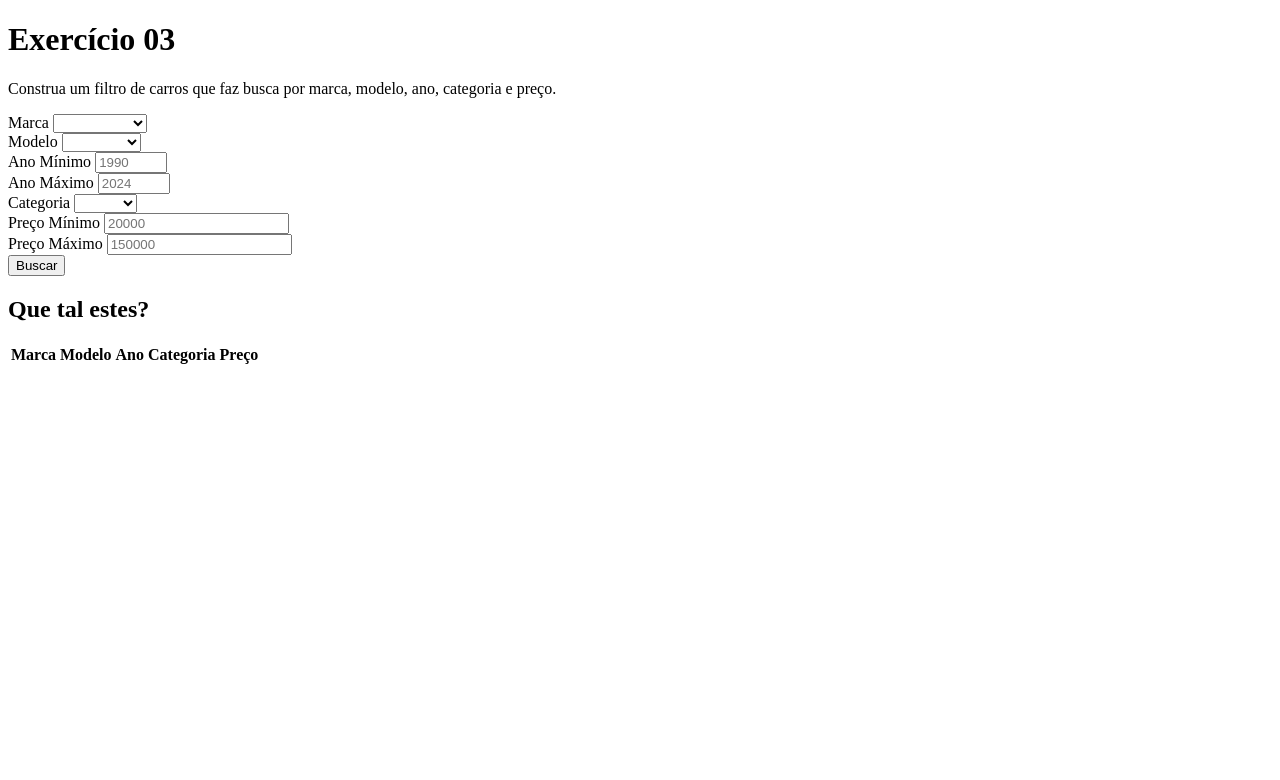
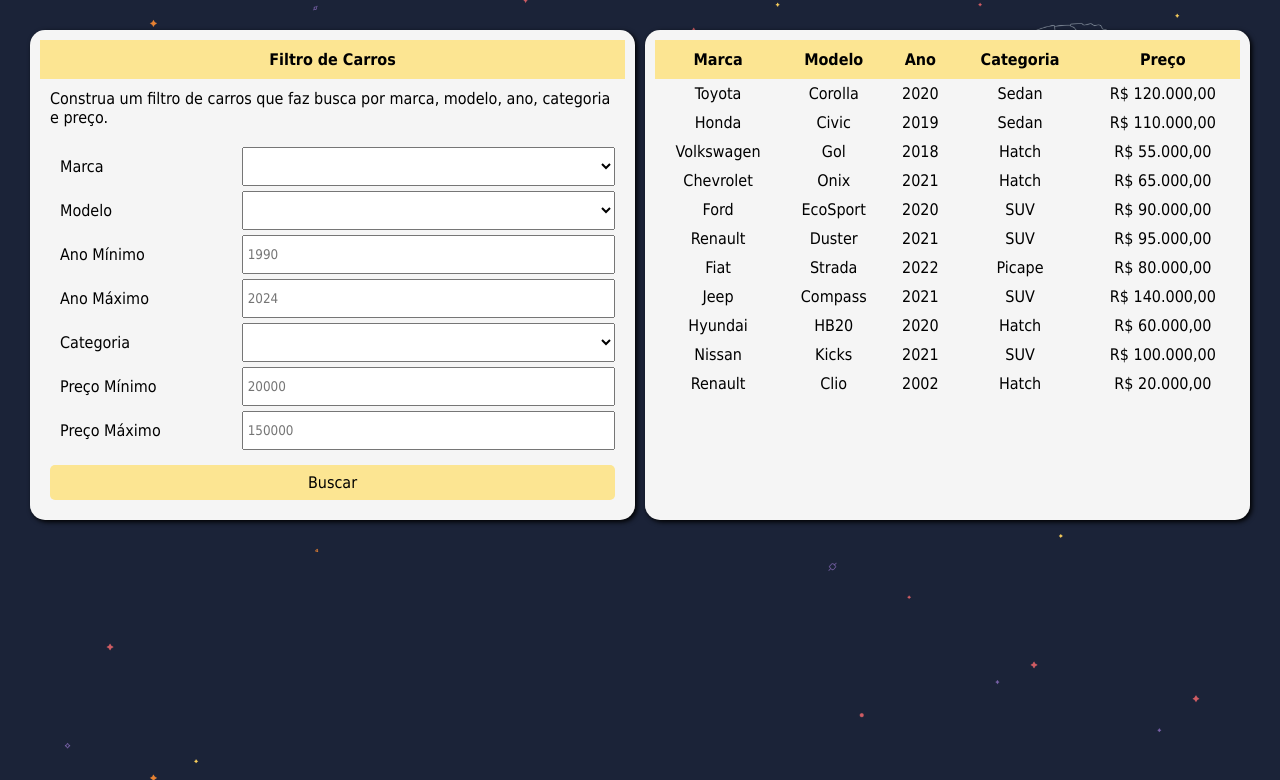
Before and after one commit to melperdomo/treinamento-php, a PHP site: page /13-classes/buscador/Carros.php in a window 1280 px wide. Shown: the top 780 px of the page. Run offline with PHP 8.4, Linux system fonts and the light colour scheme; data that the repository does not hold is empty.

Commit message:
Finalizando função

```diff
--- a/exercicios/13-classes/buscador/Buscador.php
+++ b/exercicios/13-classes/buscador/Buscador.php
@@ -95,6 +95,7 @@ class Buscador
         }
         return array_filter(static::CARROS, function($carro) use($marca) {
             return ($carro['marca'] == $marca);
+            // uma verificação com o array filter me retorna um resultado boleano true or false
         });
     }
 
@@ -132,7 +133,7 @@ class Buscador
         });
     }
 
-    static function filtraPreco(float $preco_min, float $preco_max):array
+    static function filtraPrecoMin(float $preco_min):array
     {
         // $preco_carros = [];
         // foreach (static::CARROS as $carro) {
@@ -141,15 +142,25 @@ class Buscador
         //     }
         // }
         // return $preco_carros;
-        if (empty($preco_min) && empty($preco_max)) {
+        if (empty($preco_min)){
             return static::CARROS;
         }
-        return array_filter(static::CARROS, function($carro) use($preco_min, $preco_max) {
-            return ($carro['preco'] >= $preco_min && $carro['preco'] <= $preco_max);
+        return array_filter(static::CARROS, function($carro) use($preco_min) {
+            return ($carro['preco'] >= $preco_min);
         });
     }
 
-    static function filtraAno(int $ano_min, int $ano_max):array
+    static function filtraPrecoMax(float $preco_max):array
+    {
+        if (empty($preco_max)){
+            return static::CARROS;
+        }
+        return array_filter(static::CARROS, function ($carro) use($preco_max) {
+            return ($carro['preco'] <= $preco_max);
+        });
+    }
+
+    static function filtraAnoMin(int $ano_min):array
     {
         // $ano_carros = [];
         // foreach (static::CARROS as $carro) {
@@ -158,21 +169,40 @@ class Buscador
         //     }
         // }
         // return $ano_carros;
-        if (empty($ano_min) && empty($preco_max)) {
+        if (empty($ano_min)) {
             return static::CARROS;
         }
-        return array_filter(static::CARROS, function($carro) use($ano_min, $ano_max) {
-            return ($carro['ano'] >= $ano_min && $carro['ano'] <= $ano_max);
+        return array_filter(static::CARROS, function($carro) use($ano_min) {
+            return ($carro['ano'] >= $ano_min);
+        });
+    }
+
+    static function filtraAnoMax(int $ano_max):array
+    {
+        if (empty($ano_max)) {
+            return static::CARROS;
+        }
+        return array_filter(static::CARROS, function($carro) use($ano_max) {
+            return ($carro['ano'] <= $ano_max);
         });
     }
 
     static function filtrar(string $marca = "", string $modelo = "", string $categoria = "", float $preco_min = 0, float $preco_max = 0, int $ano_min = 0, int $ano_max = 0) {
-        $carros_marcas = static::filtraMarca($marca);
-        $carros_modelos = static::filtraModelo($modelo);
-        $carros_categorias = static::filtraCategoria($categoria);
-        $carros_precos = static::filtraPreco($preco_min, $preco_max);
-        $carros_anos = static::filtraAno($ano_min, $ano_max);
-
+        $carros_da_marca = static::filtraMarca($marca);
+        $carros_do_modelo = static::filtraModelo($modelo);
+        $carros_da_categoria = static::filtraCategoria($categoria);
+        $carros_do_preco_min = static::filtraPrecoMin($preco_min);
+        $carros_do_preco_max = static::filtraPrecoMax($preco_max);
+        $carros_do_ano_min = static::filtraAnoMin($ano_min);
+        $carros_do_ano_max = static::filtraAnoMax($ano_max);
+        $carros_encontrados = array_filter(static::CARROS, function($carro) use($carros_da_marca, $carros_do_modelo, $carros_da_categoria, $carros_do_preco_min, $carros_do_preco_max, $carros_do_ano_min, $carros_do_ano_max) {
+            if (in_array($carro, $carros_da_marca) && in_array($carro, $carros_do_modelo) && in_array($carro, $carros_da_categoria) && in_array($carro, $carros_do_preco_min) && in_array($carro, $carros_do_preco_max) && in_array($carro, $carros_do_ano_min) && in_array($carro, $carros_do_ano_max)) {
+                return true;
+            } else {
+                return false;
+            }
+        });
+        return $carros_encontrados;
     }
 
 
--- a/exercicios/13-classes/buscador/Carros.php
+++ b/exercicios/13-classes/buscador/Carros.php
@@ -15,14 +15,18 @@ $preco_max = floatval(@$_GET['preco-max']) ?? 0;
     <meta charset="UTF-8">
     <meta name="viewport" content="width=device-width, initial-scale=1.0">
     <title>Carros</title>
+    <link rel="stylesheet" href="style/style.css">
 </head>
 
 <body>
-    <h1>Exercício 03</h1>
+    <div class="conteiner">
+        <div class="buscador">
+            <h1>Filtro de Carros</h1>
             <p>Construa um filtro de carros que faz busca por marca, modelo, ano, categoria e preço.</p>
-    <form>
+            <form class="buscador-opcoes">
+
             <label for="marca">Marca </label>
-        <select name="marca" id="marca">
+                <select class="buscador-item" name="marca" id="marca">
                     <option value=""></option>
                     <option value="Toyota">Toyota</option>
                     <option value="Volkswagen">Volkswagen</option>
@@ -35,10 +39,10 @@ $preco_max = floatval(@$_GET['preco-max']) ?? 0;
                     <option value="Hyundai">Hyundai</option>
                     <option value="Nissan">Nissan</option>
                 </select>
-        <br>
+
 
                 <label for="modelo">Modelo </label>
-        <select name="modelo" id="modelo">
+                <select class="buscador-item" name="modelo" id="modelo">
                     <option value=""></option>
                     <option value="Corolla">Corolla</option>
                     <option value="Civic">Civic</option>
@@ -51,46 +55,43 @@ $preco_max = floatval(@$_GET['preco-max']) ?? 0;
                     <option value="HB20">HB20</option>
                     <option value="Kicks">Kicks</option>
                 </select>
-        <br>
+
 
                 <label for="ano-min">Ano Mínimo </label>
-        <input type="number" id="ano-min" name="ano-min" step="1" min="1990" max="2024" placeholder="1990">
-        <br>
+                <input class="buscador-item-number" type="number" id="ano-min" name="ano-min" step="1" min="1990" max="2024" placeholder="1990">
+
 
                 <label for="ano-max">Ano Máximo </label>
-        <input type="number" id="ano-max" name="ano-max" step="1" min="1990" max="2024" placeholder="2024">
-        <br>
+                <input class="buscador-item-number" type="number" id="ano-max" name="ano-max" step="1" min="1990" max="2024" placeholder="2024">
 
                 <label for="categoria">Categoria </label>
-        <select name="categoria" id="categoria">
+                <select class="buscador-item" name="categoria" id="categoria">
                     <option value=""></option>
                     <option value="Sedan">Sedan</option>
                     <option value="Hatch">Hatch</option>
                     <option value="SUV">SUV</option>
                     <option value="Picape">Picape</option>
                 </select>
-        <br>
+
 
                 <label for="preco-min">Preço Mínimo </label>
-        <input type="number" id="preco-min" name="preco-min" step="0.5" min="0" placeholder="20000">
-        <br>
+                <input class="buscador-item-number" type="number" id="preco-min" name="preco-min" step="0.5" min="0" placeholder="20000">
 
                 <label for="preco-max">Preço Máximo </label>
-        <input type="number" id="preco-max" name="preco-max" step="0.5" min="0" placeholder="150000">
-        <br>
+                <input class="buscador-item-number" type="number" id="preco-max" name="preco-max" step="0.5" min="0" placeholder="150000">
 
                 <button type="submit"> Buscar </button>
         </form>
-    <h2>Que tal estes?</h2>
-    <div>
-        <?php $carros = Buscador::filtrar($marca, $modelo, $categoria, $ano_min, $ano_max, $preco_min, $preco_max) ?>
-        <table>
+        </div>
+        <div class="buscador">
+            <?php $carros = Buscador::filtrar($marca, $modelo, $categoria, $preco_min, $preco_max, $ano_min, $ano_max) ?>
+            <table class="buscador-resultados">
                 <tr>
                     <th>Marca</th>
                     <th>Modelo</th>
                     <th>Ano</th>
                     <th>Categoria</th>
-                <th>Preço</th>
+                    <th class="col-preco">Preço</th>
                 </tr>
                 <?php foreach ($carros as $carro): ?>
                     <tr>
@@ -98,11 +99,12 @@ $preco_max = floatval(@$_GET['preco-max']) ?? 0;
                         <td><?php echo $carro['modelo'] ?></td>
                         <td><?php echo $carro['ano'] ?></td>
                         <td><?php echo $carro['categoria'] ?></td>
-                    <td><?php echo "R$ " . number_format($carro['preco'], 2, ',','.')?></td>
+                        <td class="col-preco"><?php echo "R$ " . number_format($carro['preco'], 2, ',','.')?></td>
                     </tr>
                 <?php endforeach ?>
             </table>
         </div>
+    </div>
 </body>
 
 </html>
--- a/exercicios/13-classes/buscador/inarray.php
+++ b/exercicios/13-classes/buscador/inarray.php
@@ -2,5 +2,9 @@
 
 $animais = ['Gatos', 'Tigres', 'Pumas', 'Racoons', 'Raposas'];
 
-$encontrado = in_array('Cachorros', $animais);
+$encontrado = in_array('Tigres', $animais);
 var_dump($encontrado);
+
+$frutas = ['Melão', 'Maçã', 'Manga', 'Limão'];
+
+$achou_fruta = in_array('Pêra', $frutas);
--- /dev/null
+++ b/exercicios/13-classes/buscador/style/style.css
@@ -0,0 +1,128 @@
+* {
+    margin: 0;
+    padding: 10px;
+    font-family: Tahoma, sans-serif;
+}
+
+body {
+    background: url('/imagens/darkstar_bg.png') no-repeat center;
+    background-size: cover;
+    background-attachment: fixed;
+}
+
+h1 {
+    background-color: #FCE592;
+    font-size: 1em;
+    text-align: center;
+    color: black;
+}
+
+h2 {
+    font-size: 1em;
+    text-align: center;
+}
+
+p {
+    font-size: 1em;
+}
+
+.conteiner {
+    display: flex;
+    flex-direction: row;
+    justify-content: space-around;
+    gap: 10px;
+
+}
+
+.buscador {
+    width: 100%;
+    background-color: whitesmoke;
+    padding: 10px;
+    border-radius: 15px;
+    box-shadow: 2px 2px 5px black;
+    list-style-position: inside;
+}
+
+@media (max-width: 768px) {
+    .conteiner {
+        flex-direction: column;
+        gap: 20px;
+    }
+    .buscador {
+        width: 100%;
+    }
+}
+
+.buscador-opcoes {
+    display: grid;
+    grid-template-columns: 1fr 2fr;
+    gap: 5px;
+}
+
+label {
+    font-size: 1em;
+    white-space: nowrap;
+}
+
+.buscador-item {
+    font-size: 1em;
+    padding: 5px;
+    width: 100%;
+}
+
+.buscador-item-number {
+    padding: 4px;
+}
+
+button {
+    grid-column: span 2;
+    padding: 8px;
+    margin-top: 10px;
+    font-size: 1em;
+    background-color: #FCE592;
+    color: black;
+    border: none;
+    border-radius: 5px;
+    cursor: pointer;
+    text-align: center;
+}
+
+button:hover {
+    background-color: #a64449;
+    color: whitesmoke;
+}
+
+.buscador-resultados {
+    width: 100%;
+    border-collapse: collapse;
+    overflow-x: auto;
+    max-width: 100%;
+}
+
+.buscador-resultados th {
+    background-color: #FCE592;
+    color: black;
+    padding: 10px;
+    text-align: center;
+}
+
+.buscador-resultados td {
+    background-color: whitesmoke;
+    padding: 5px;
+    text-align: center;
+    font-size: 1em;
+    white-space: nowrap;
+}
+
+@media (max-width: 768px) {
+    .buscador-resultados {
+        display: block;
+        width: 100%;
+        overflow-x: auto;
+    }
+
+    .buscador-resultados th, .buscador-resultados td {
+        white-space: nowrap;
+        padding: 8px;
+    }
+}
```
Also changed, not shown: exercicios/imagens/filtro-01.png (added), exercicios/imagens/filtro-02.png (added). Lines whose indentation alone changed are shown as unchanged.
